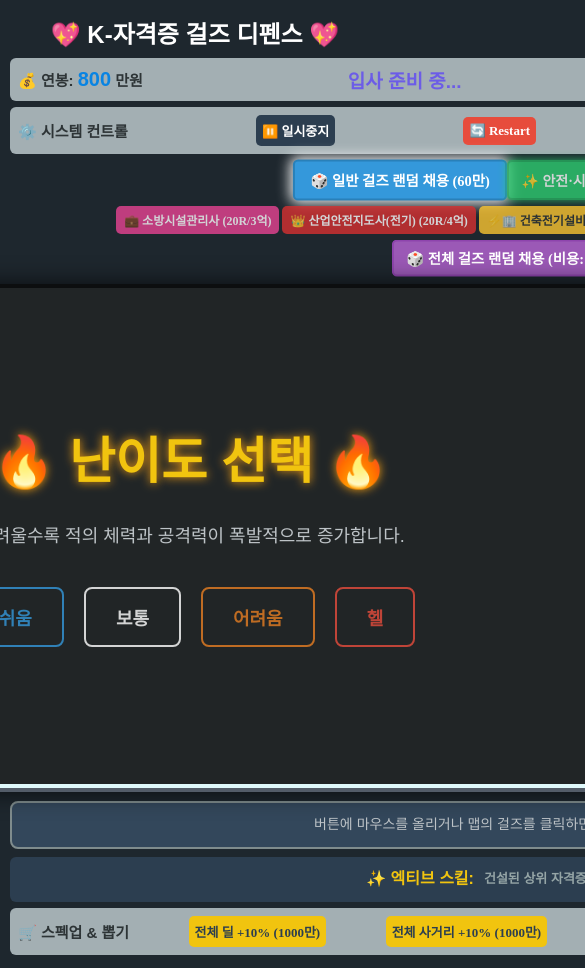
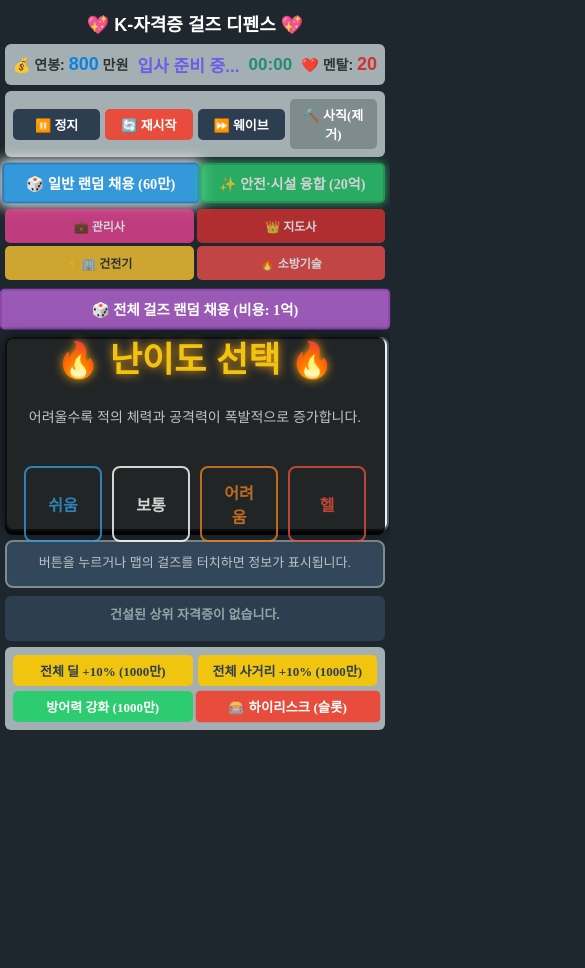
Before and after one commit to bsan68/my-web-game, a plain HTML site: page index.html in a window 390 px wide. Shown: the top 968 px of the page, 585 px wide, since content can reach past the window. After the commit the page ends 844 px from the top, so only its background shows below. Drawn offline with Linux system fonts and the light colour scheme.

Commit message:
Update index.html
Signed-off-by: bsan68 <hyun8067@gmail.com>

```diff
--- a/index.html
+++ b/index.html
@@ -2,54 +2,87 @@
 <html lang="ko">
 <head>
     <meta charset="UTF-8">
+    <meta name="viewport" content="width=device-width, initial-scale=1.0, maximum-scale=1.0, user-scalable=no">
     <title>K-자격증 걸즈 디펜스</title>
     <style>
-        body { font-family: 'Malgun Gothic', sans-serif; text-align: center; background-color: #1e272e; color: white; margin: 0; padding: 10px; overflow: hidden; display: flex; flex-direction: column; align-items: center; }
-
-        #canvasWrapper { display: inline-block; position: relative; transition: transform 0.05s; margin-top: 5px; }
-        canvas { background: #dff9fb; border: 4px solid #535c68; cursor: crosshair; box-shadow: 0px 0px 25px rgba(0,0,0,0.7); border-radius: 8px; }
-
-        .panel { background: rgba(178, 190, 195, 0.9); color: #2d3436; padding: 8px; margin: 3px auto; width: 1000px; border-radius: 6px; display: flex; justify-content: space-between; align-items: center; font-weight: bold; font-size: 15px; box-sizing: border-box; }
-        .highlight { color: #0984e3; font-size: 20px; }
-        .danger { color: #d63031; font-size: 20px; }
-        .wave-alert { color: #6c5ce7; font-size: 19px; font-weight: 900; }
-        .timer-text { color: #218c74; font-size: 19px; }
-
-        .btn-group { margin: 3px auto; width: 1000px; display: flex; flex-wrap: wrap; justify-content: center; gap: 3px; }
-        button { font-family: 'Malgun Gothic'; font-size: 12px; font-weight: bold; padding: 5px 8px; cursor: pointer; border: none; border-radius: 5px; transition: 0.1s; opacity: 0.8; }
+        body {
+            font-family: 'Malgun Gothic', sans-serif;
+            text-align: center;
+            background-color: #1e272e;
+            color: white;
+            margin: 0;
+            padding: 5px; /* 모바일 환경을 고려해 여백 축소 */
+            overflow-x: hidden;
+            display: flex;
+            flex-direction: column;
+            align-items: center;
+            touch-action: manipulation; /* 화면 줌 방지 */
+        }
+
+        #canvasWrapper {
+            display: inline-block;
+            position: relative;
+            transition: transform 0.05s;
+            margin-top: 5px;
+            width: 100%;
+            max-width: 1000px;
+        }
+
+        /* 캔버스가 화면 너비에 맞춰지도록 반응형 처리 */
+        canvas {
+            background: #dff9fb;
+            border: 2px solid #535c68;
+            cursor: crosshair;
+            box-shadow: 0px 0px 15px rgba(0,0,0,0.7);
+            border-radius: 8px;
+            width: 100% !important;
+            height: auto !important;
+            touch-action: none; /* 캔버스 내 스크롤 방지 */
+        }
+
+        /* 패널 너비를 100% (최대 1000px)로 변경 */
+        .panel { background: rgba(178, 190, 195, 0.9); color: #2d3436; padding: 8px; margin: 3px auto; width: 100%; max-width: 1000px; border-radius: 6px; display: flex; justify-content: space-between; align-items: center; font-weight: bold; font-size: 14px; box-sizing: border-box; flex-wrap: wrap; gap: 5px; }
+        .highlight { color: #0984e3; font-size: 18px; }
+        .danger { color: #d63031; font-size: 18px; }
+        .wave-alert { color: #6c5ce7; font-size: 17px; font-weight: 900; }
+        .timer-text { color: #218c74; font-size: 17px; }
+
+        .btn-group { margin: 3px auto; width: 100%; max-width: 1000px; display: flex; flex-wrap: wrap; justify-content: center; gap: 3px; }
+        button { font-family: 'Malgun Gothic'; font-size: 12px; font-weight: bold; padding: 8px 10px; cursor: pointer; border: none; border-radius: 5px; transition: 0.1s; opacity: 0.8; }
         button.active { opacity: 1; box-shadow: 0 0 12px 3px rgba(255,255,255,0.9); border: 2px solid white; transform: scale(1.03); }
-        .shop-btn { background: #f1c40f; color: #2c3e50; opacity: 1; font-size: 13px; padding: 6px; }
+
+        .shop-btn { background: #f1c40f; color: #2c3e50; opacity: 1; font-size: 13px; padding: 6px; flex: 1; min-width: 120px; }
         .shop-btn:hover { background: #f39c12; }
-        .sys-btn { background: #2c3e50; color: white; opacity: 1; font-size: 13px; padding: 6px;}
-        .gacha-btn { background: #9b59b6; color: white; opacity: 1; font-size: 14px; padding: 6px 12px; border: 2px solid #8e44ad; animation: pulse 1.5s infinite; }
-        .global-skill-btn { background: #e67e22; color: white; opacity: 1; font-size: 14px; padding: 8px 12px; border-radius: 8px; border: 2px solid #d35400; box-shadow: 0 4px 6px rgba(0,0,0,0.3); transition: 0.1s; }
+        .sys-btn { background: #2c3e50; color: white; opacity: 1; font-size: 13px; padding: 6px; flex: 1; min-width: 80px;}
+        .gacha-btn { background: #9b59b6; color: white; opacity: 1; font-size: 14px; padding: 8px 12px; border: 2px solid #8e44ad; animation: pulse 1.5s infinite; width: 100%; margin-top: 3px;}
+        .global-skill-btn { background: #e67e22; color: white; opacity: 1; font-size: 13px; padding: 8px 10px; border-radius: 8px; border: 2px solid #d35400; box-shadow: 0 4px 6px rgba(0,0,0,0.3); transition: 0.1s; margin: 2px; }
         .global-skill-btn:hover { transform: scale(1.05); }
         .global-skill-btn:active { transform: scale(0.95); }
         .global-skill-btn:disabled { background: #7f8c8d; border: 2px solid #95a5a6; color: #bdc3c7; cursor: not-allowed; box-shadow: none; transform: none; }
 
         @keyframes pulse { 0% { transform: scale(1); } 50% { transform: scale(1.03); } 100% { transform: scale(1); } }
 
-        .tower-info-table { background: rgba(52, 73, 94, 0.95); padding: 10px; margin: 5px auto; width: 1000px; border-radius: 8px; text-align: center; border: 2px solid #7f8c8d; box-sizing: border-box; min-height: 48px; color: white; font-size: 14px;}
-        .info-row { display: inline-block; margin: 0 15px; }
+        .tower-info-table { background: rgba(52, 73, 94, 0.95); padding: 10px; margin: 5px auto; width: 100%; max-width: 1000px; border-radius: 8px; text-align: center; border: 2px solid #7f8c8d; box-sizing: border-box; min-height: 48px; color: white; font-size: 13px; word-break: keep-all; }
+        .info-row { display: inline-block; margin: 0 5px; }
         .info-label { color: #f1c40f; font-weight: bold; }
 
-        #skillDescText { display: block; width: 100%; text-align: center; font-size: 13px; color: #ffeaa7; margin-top: 5px; }
-
-        #btnRandom { background: #3498db; color: white; font-size: 14px; padding: 8px 15px; border: 2px solid #2980b9;}
-        #btn6 { background: #e84393; color: white; } #btn7 { background: #d63031; color: white; }
-        #btn8 { background: #fbc531; color: #2d3436; } #btn9 { background: #eb4d4b; color: white; }
-        #btn10 { background: #2ecc71; color: white; font-size: 14px; padding: 6px 12px; border: 2px solid #27ae60; box-shadow: 0 0 10px #2ecc71;}
-
-        #clearOverlay, #startOverlay { display: flex; position: absolute; top: 0; left: 0; width: 1000px; height: 500px; background: rgba(0,0,0,0.85); flex-direction: column; justify-content: center; align-items: center; border-radius: 8px; z-index: 20; pointer-events: auto; }
+        #skillDescText { display: block; width: 100%; text-align: center; font-size: 12px; color: #ffeaa7; margin-top: 5px; word-break: keep-all;}
+
+        #btnRandom { background: #3498db; color: white; font-size: 14px; padding: 8px 15px; border: 2px solid #2980b9; flex: 1; min-width: 150px;}
+        #btn6 { background: #e84393; color: white; flex: 1; min-width: 140px;} #btn7 { background: #d63031; color: white; flex: 1; min-width: 140px;}
+        #btn8 { background: #fbc531; color: #2d3436; flex: 1; min-width: 140px;} #btn9 { background: #eb4d4b; color: white; flex: 1; min-width: 140px;}
+        #btn10 { background: #2ecc71; color: white; font-size: 14px; padding: 6px 12px; border: 2px solid #27ae60; box-shadow: 0 0 10px #2ecc71; flex: 1; min-width: 150px;}
+
+        #clearOverlay, #startOverlay { display: flex; position: absolute; top: 0; left: 0; width: 100%; height: 100%; background: rgba(0,0,0,0.85); flex-direction: column; justify-content: center; align-items: center; border-radius: 8px; z-index: 20; pointer-events: auto; }
         #clearOverlay { display: none; color: gold; font-size: 40px; font-weight: bold; }
 
-        .diff-btn { font-size: 18px; padding: 15px 30px; border: 2px solid white; cursor: pointer; border-radius: 8px; font-weight: bold; transition: 0.2s; background: transparent; }
+        .diff-btn { font-size: 16px; padding: 12px 20px; border: 2px solid white; cursor: pointer; border-radius: 8px; font-weight: bold; transition: 0.2s; background: transparent; flex: 1;}
         .diff-btn:hover { transform: scale(1.05); box-shadow: 0 0 15px rgba(255,255,255,0.5); background: rgba(255,255,255,0.1) !important; }
     </style>
 </head>
 <body>
 
-    <h2 style="margin: 5px 0;">💖 K-자격증 걸즈 디펜스 💖</h2>
+    <h2 style="margin: 5px 0; font-size: 18px;">💖 K-자격증 걸즈 디펜스 💖</h2>
 
     <div class="panel info-panel">
         <div>💰 연봉: <span id="money" class="highlight">800</span> 만원</div>
@@ -59,23 +92,23 @@
     </div>
 
     <div class="panel control-panel">
-        <span>⚙️ <b>시스템 컨트롤</b></span>
-        <button class="sys-btn" id="btnPause" onclick="togglePause()">⏸️ 일시중지</button>
-        <button class="sys-btn" style="background:#e74c3c;" onclick="restartGame()">🔄 Restart</button>
-        <button class="sys-btn" onclick="forceNextWave()">⏩ 웨이브 강제</button>
-        <button id="btnDemolish" class="sys-btn" style="background:#7f8c8d;" onclick="toggleDemolish()">🔨 권고사직 (제거)</button>
+        <span style="display: none;">⚙️ 시스템</span>
+        <button class="sys-btn" id="btnPause" onclick="togglePause()">⏸️ 정지</button>
+        <button class="sys-btn" style="background:#e74c3c;" onclick="restartGame()">🔄 재시작</button>
+        <button class="sys-btn" onclick="forceNextWave()">⏩ 웨이브</button>
+        <button id="btnDemolish" class="sys-btn" style="background:#7f8c8d;" onclick="toggleDemolish()">🔨 사직(제거)</button>
     </div>
 
     <div class="btn-group">
-        <button id="btnRandom" class="active" onclick="selectType('random')" onmouseover="showTowerInfo('random')">🎲 일반 걸즈 랜덤 채용 (60만)</button>
-        <button id="btn10" onclick="selectType(10)" onmouseover="showTowerInfo(10)">✨ 안전·시설 융합 전문가 (20억)</button>
+        <button id="btnRandom" class="active" onclick="selectType('random')" onmouseover="showTowerInfo('random')">🎲 일반 랜덤 채용 (60만)</button>
+        <button id="btn10" onclick="selectType(10)" onmouseover="showTowerInfo(10)">✨ 안전·시설 융합 (20억)</button>
     </div>
 
     <div class="btn-group">
-        <button id="btn6" onclick="selectType(6)" onmouseover="showTowerInfo(6)">💼 소방시설관리사 (20R/3억)</button>
-        <button id="btn7" onclick="selectType(7)" onmouseover="showTowerInfo(7)">👑 산업안전지도사(전기) (20R/4억)</button>
-        <button id="btn8" onclick="selectType(8)" onmouseover="showTowerInfo(8)">⚡🏢 건축전기설비기술사 (30R/8억)</button>
-        <button id="btn9" onclick="selectType(9)" onmouseover="showTowerInfo(9)">🔥 소방기술사 (십자가장판+비례뎀/10억)</button>
+        <button id="btn6" onclick="selectType(6)" onmouseover="showTowerInfo(6)">💼 관리사</button>
+        <button id="btn7" onclick="selectType(7)" onmouseover="showTowerInfo(7)">👑 지도사</button>
+        <button id="btn8" onclick="selectType(8)" onmouseover="showTowerInfo(8)">⚡🏢 건전기</button>
+        <button id="btn9" onclick="selectType(9)" onmouseover="showTowerInfo(9)">🔥 소방기술</button>
     </div>
 
     <div class="btn-group">
@@ -86,9 +119,9 @@
         <canvas id="gameCanvas" width="1000" height="500"></canvas>
 
         <div id="startOverlay">
-            <h1 style="font-size: 50px; color: #f1c40f; text-shadow: 0 0 10px #f39c12; margin-bottom: 10px; margin-top:0;">🔥 난이도 선택 🔥</h1>
-            <p style="font-size: 18px; color: #bdc3c7; margin-bottom: 40px;">어려울수록 적의 체력과 공격력이 폭발적으로 증가합니다.</p>
-            <div style="display: flex; gap: 20px;">
+            <h1 style="font-size: 35px; color: #f1c40f; text-shadow: 0 0 10px #f39c12; margin-bottom: 10px; margin-top:0;">🔥 난이도 선택 🔥</h1>
+            <p style="font-size: 14px; color: #bdc3c7; margin-bottom: 40px; word-break: keep-all; padding: 0 20px;">어려울수록 적의 체력과 공격력이 폭발적으로 증가합니다.</p>
+            <div style="display: flex; gap: 10px; width: 90%; max-width: 500px;">
                 <button class="diff-btn" style="color:#3498db; border-color:#3498db;" onclick="startGame('easy')">쉬움</button>
                 <button class="diff-btn" style="color:white; border-color:white;" onclick="startGame('normal')">보통</button>
                 <button class="diff-btn" style="color:#e67e22; border-color:#e67e22;" onclick="startGame('hard')">어려움</button>
@@ -100,16 +133,16 @@
     </div>
 
     <div class="tower-info-table" id="towerInfoBox">
-        <div id="infoContent" style="color:#bdc3c7;">버튼에 마우스를 올리거나 맵의 걸즈를 클릭하면 정보가 표시됩니다.</div>
+        <div id="infoContent" style="color:#bdc3c7;">버튼을 누르거나 맵의 걸즈를 터치하면 정보가 표시됩니다.</div>
     </div>
 
     <div class="panel skill-panel" style="background: #2c3e50; flex-direction: column; align-items: center;">
-        <div style="display: flex; gap: 10px; width: 100%; justify-content: center; align-items: center;">
-            <span style="color: #f1c40f; font-size: 16px;">✨ <b>엑티브 스킬:</b></span>
+        <div style="display: flex; gap: 5px; width: 100%; justify-content: center; align-items: center; flex-wrap: wrap;">
+            <span style="color: #f1c40f; font-size: 14px; display: none;">✨ <b>스킬:</b></span>
             <button id="skillBtn6" class="global-skill-btn" style="display:none;" onclick="useGlobalSkill(6)" onmouseover="showSkillDesc(6)" onmouseout="hideSkillDesc()">💼 종합 정밀점검</button>
             <button id="skillBtn7" class="global-skill-btn" style="display:none;" onclick="useGlobalSkill(7)" onmouseover="showSkillDesc(7)" onmouseout="hideSkillDesc()">👑 방어력 감소</button>
-            <button id="skillBtn8" class="global-skill-btn" style="display:none;" onclick="useGlobalSkill(8)" onmouseover="showSkillDesc(8)" onmouseout="hideSkillDesc()">⚡🏢 특급감리 폭주</button>
-            <button id="skillBtn9" class="global-skill-btn" style="display:none;" onclick="useGlobalSkill(9)" onmouseover="showSkillDesc(9)" onmouseout="hideSkillDesc()">🔥 소방시설 긴급점검</button>
+            <button id="skillBtn8" class="global-skill-btn" style="display:none;" onclick="useGlobalSkill(8)" onmouseover="showSkillDesc(8)" onmouseout="hideSkillDesc()">⚡🏢 특급 폭주</button>
+            <button id="skillBtn9" class="global-skill-btn" style="display:none;" onclick="useGlobalSkill(9)" onmouseover="showSkillDesc(9)" onmouseout="hideSkillDesc()">🔥 소방 긴급점검</button>
             <button id="skillBtn10" class="global-skill-btn" style="display:none; background:#27ae60; border-color:#2ecc71;" onclick="useGlobalSkill(10)" onmouseover="showSkillDesc(10)" onmouseout="hideSkillDesc()">✨ 사신의 지적</button>
             <span id="noSkillText" style="color: #95a5a6; font-size: 13px;">건설된 상위 자격증이 없습니다.</span>
         </div>
@@ -117,11 +150,10 @@
     </div>
 
     <div class="panel shop-panel">
-        <span>🛒 <b>스펙업 & 뽑기</b></span>
         <button class="shop-btn" id="btnShopDmg" onclick="buyGlobal('dmg')">전체 딜 +10% (1000만)</button>
         <button class="shop-btn" id="btnShopRange" onclick="buyGlobal('range')">전체 사거리 +10% (1000만)</button>
-        <button class="shop-btn" id="btnShopDef" style="background:#2ecc71; color:white;" onclick="buyGlobal('def')">방어력 강화 +20% (1000만)</button>
-        <button class="shop-btn" style="background:#e74c3c; color:white; margin-left: 20px; animation: pulse 1.5s infinite;" onclick="playSlotMachine()">🎰 하이리스크 투자 (슬롯)</button>
+        <button class="shop-btn" id="btnShopDef" style="background:#2ecc71; color:white;" onclick="buyGlobal('def')">방어력 강화 (1000만)</button>
+        <button class="shop-btn" style="background:#e74c3c; color:white; animation: pulse 1.5s infinite;" onclick="playSlotMachine()">🎰 하이리스크 (슬롯)</button>
     </div>
 
     <script>
@@ -767,11 +799,11 @@
 
         function resetTowerInfo() {
             if(selectedTower) showTowerInfo(selectedTower);
-            else infoContent.innerHTML = `<div style="color:#bdc3c7;">버튼에 마우스를 올리거나 맵의 걸즈를 클릭하면 정보가 표시됩니다.</div>`;
+            else infoContent.innerHTML = `<div style="color:#bdc3c7;">버튼을 누르거나 맵의 걸즈를 터치하면 정보가 표시됩니다.</div>`;
         }
 
         function showSkillDesc(type) { skillDescText.innerText = "ℹ️ " + skillDesc[type]; }
-        function hideSkillDesc() { skillDescText.innerText = "마우스를 올리면 스킬 설명이 표시됩니다."; }
+        function hideSkillDesc() { skillDescText.innerText = "스킬을 확인하려면 터치하세요."; }
         function triggerShake(frames, intensity) { shakeFrames = frames; shakeIntensity = intensity; }
 
         function formatTime(frames) { let s = Math.floor(frames/60); return `${Math.floor(s/60).toString().padStart(2,'0')}:${(s%60).toString().padStart(2,'0')}`; }
@@ -1065,17 +1097,53 @@
             showTowerInfo(type);
         }
 
-        canvas.addEventListener('mousemove', (e) => {
+        /* ----------------------------------------------------
+           모바일 반응형 좌표 처리를 위한 통합 마우스/터치 로직
+        ---------------------------------------------------- */
+        function getEventPos(e) {
+            const rect = canvas.getBoundingClientRect();
+            // 화면에 보이는 캔버스 크기와 실제 내부 픽셀 비율(scale)을 계산
+            const scaleX = canvas.width / rect.width;
+            const scaleY = canvas.height / rect.height;
+            let clientX = e.clientX;
+            let clientY = e.clientY;
+
+            // 터치 이벤트인 경우 첫 번째 손가락 위치 사용
+            if(e.touches && e.touches.length > 0) {
+                clientX = e.touches[0].clientX;
+                clientY = e.touches[0].clientY;
+            }
+
+            return {
+                x: (clientX - rect.left) * scaleX,
+                y: (clientY - rect.top) * scaleY
+            };
+        }
+
+        function handleMoveEvent(e) {
             if(gameOver || isClearing || !isGameStarted) return;
-            const rect = canvas.getBoundingClientRect();
-            mouseX = e.clientX - rect.left; mouseY = e.clientY - rect.top;
-        });
+            const pos = getEventPos(e);
+            mouseX = pos.x;
+            mouseY = pos.y;
+        }
+
+        canvas.addEventListener('mousemove', handleMoveEvent);
+        canvas.addEventListener('touchmove', (e) => {
+            if(e.cancelable) e.preventDefault(); // 터치 중 캔버스 스크롤 방지
+            handleMoveEvent(e);
+        }, {passive: false});
+
         canvas.addEventListener('mouseout', () => { mouseX = -100; mouseY = -100; resetTowerInfo(); });
-
-        canvas.addEventListener('click', (e) => {
+        canvas.addEventListener('touchend', () => { mouseX = -100; mouseY = -100; }); // 터치 종료 시 포인터 초기화
+
+        function handleInput(e) {
             if (gameOver || isPaused || isClearing || !isGameStarted) return;
-            const rect = canvas.getBoundingClientRect();
-            let rawX = e.clientX - rect.left; let rawY = e.clientY - rect.top;
+            // 모바일 터치 이벤트 발생 시 중복 마우스 클릭을 막기 위함
+            if (e.type === 'touchstart' && e.cancelable) e.preventDefault();
+
+            let pos = getEventPos(e);
+            let rawX = pos.x;
+            let rawY = pos.y;
 
             let hc = Math.floor(rawX / CELL_SIZE);
             let hr = Math.floor(rawY / CELL_SIZE);
@@ -1184,7 +1252,11 @@
                 });
             }
             document.getElementById('money').innerText = money;
-        });
+        }
+
+        // 마우스와 터치 모두 동일한 로직(handleInput)을 사용합니다.
+        canvas.addEventListener('click', handleInput);
+        canvas.addEventListener('touchstart', handleInput, {passive: false});
 
         function showClearSummary() {
             let minutes = Math.floor(totalPlayFrames / 60 / 60); let seconds = Math.floor((totalPlayFrames / 60) % 60);
@@ -1209,18 +1281,11 @@
         function gameLoop(timestamp) {
             requestAnimationFrame(gameLoop);
 
-            // 시간 측정: 60FPS(약 16.6ms) 주기가 안 지났으면 그냥 리턴
             if (!lastRenderTime) lastRenderTime = timestamp;
             let delta = timestamp - lastRenderTime;
 
             if (delta < frameInterval) return;
-
-            // 오차 보정 후 렌더링 시간 갱신
             lastRenderTime = timestamp - (delta % frameInterval);
-
-            // --------------------------------------------------------
-            // 이 아래부터는 기존 gameLoop() 안에 있던 내용과 100% 동일합니다.
-            // --------------------------------------------------------
 
             if (!isGameStarted) return;
 
```
